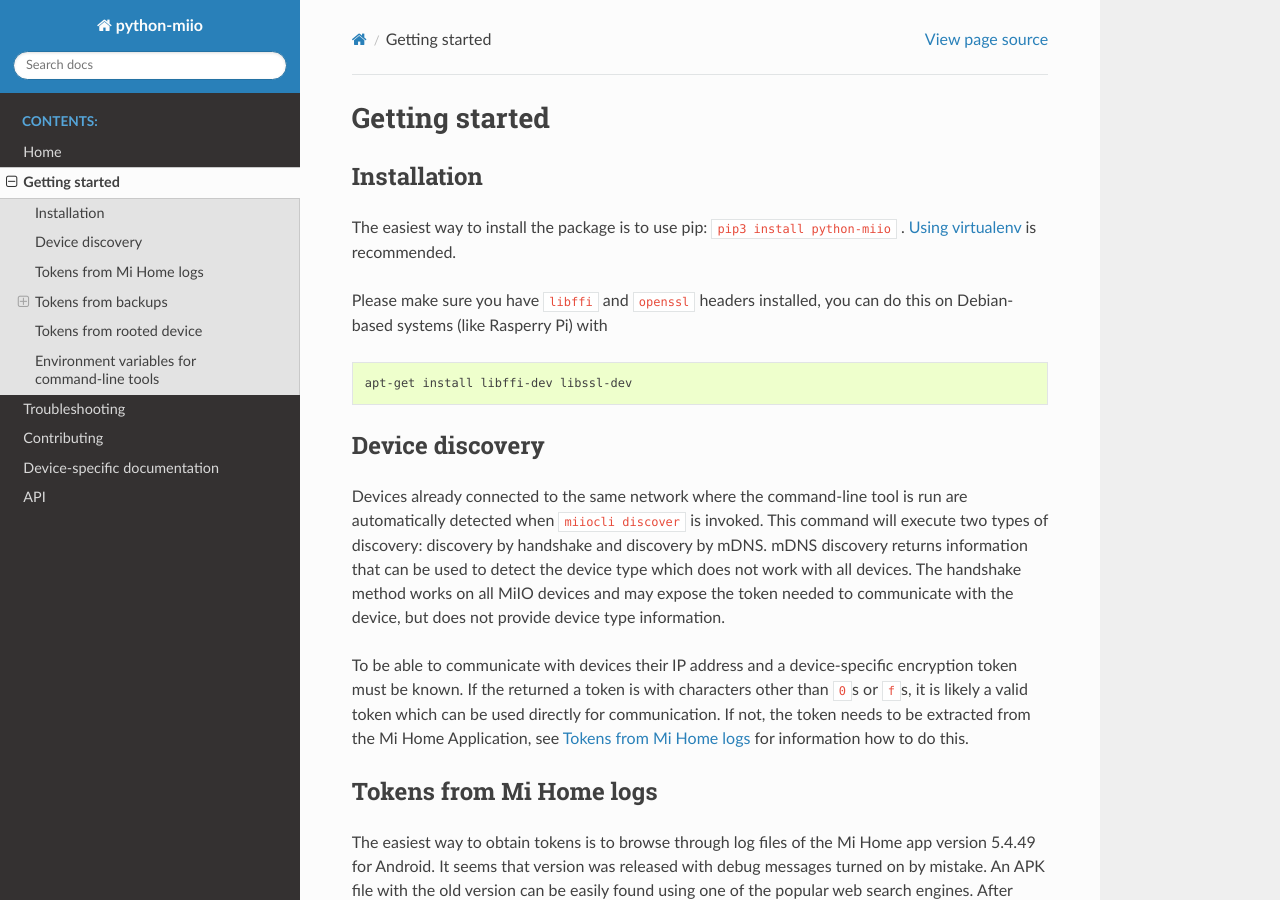
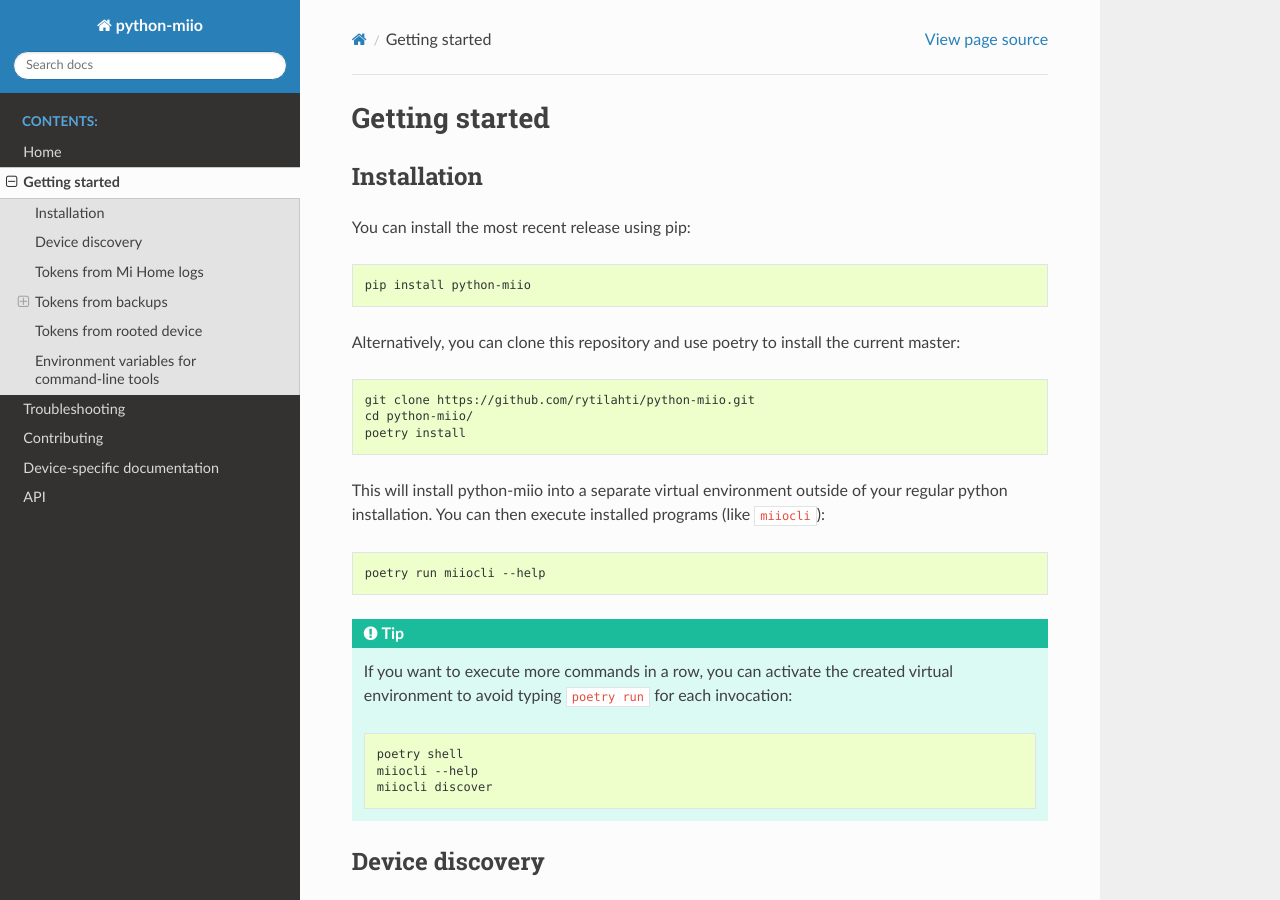
Before and after one commit to rytilahti/python-miio, a Sphinx documentation site: the page built from docs/discovery.rst, in a window 1280 px wide and 900 px high. Built offline with Sphinx 7.4.7 and the Read the Docs theme 2.0.0, drawn with Linux system fonts in a browser that asks for light colours; pages that are not in the unit, such as notebooks, are missing from menus.

Commit message:
Update installation instructions to use poetry (#1259)
* Update installation instructions to use poetry

* Remove non-accessible modules from api toc

```diff
--- a/docs/discovery.rst
+++ b/docs/discovery.rst
@@ -4,18 +4,40 @@
 Installation
 ============
 
-The easiest way to install the package is to use pip:
-``pip3 install python-miio`` . `Using
-virtualenv <http://docs.python-guide.org/en/latest/dev/virtualenvs/>`__
-is recommended.
+You can install the most recent release using pip:
+
+.. code-block:: console
+
+    pip install python-miio
 
 
-Please make sure you have ``libffi`` and ``openssl`` headers installed, you can
-do this on Debian-based systems (like Rasperry Pi) with
+Alternatively, you can clone this repository and use poetry to install the current master:
 
-.. code-block:: bash
+.. code-block:: console
 
-    apt-get install libffi-dev libssl-dev
+    git clone https://github.com/rytilahti/python-miio.git
+    cd python-miio/
+    poetry install
+
+This will install python-miio into a separate virtual environment outside of your regular python installation.
+You can then execute installed programs (like ``miiocli``):
+
+.. code-block:: console
+
+    poetry run miiocli --help
+
+.. tip::
+
+    If you want to execute more commands in a row, you can activate the
+    created virtual environment to avoid typing ``poetry run`` for each
+    invocation:
+
+    .. code-block:: console
+
+        poetry shell
+        miiocli --help
+        miiocli discover
+
 
 Device discovery
 ================
--- a/pyproject.toml
+++ b/pyproject.toml
@@ -33,8 +33,8 @@
 croniter = ">=1"
 defusedxml = "^0"
 
-sphinx = { version = "^3", optional = true }
-sphinx_click = { version = "^2", optional = true }
+sphinx = { version = ">=4.2", optional = true }
+sphinx_click = { version = "*", optional = true }
 sphinxcontrib-apidoc = { version = "^0", optional = true }
 sphinx_rtd_theme = { version = "^0", optional = true }
 PyYAML = ">=5,<7"
```
Also changed, not shown: docs/api/miio.rst (+1 -7 lines), 1 other file.
